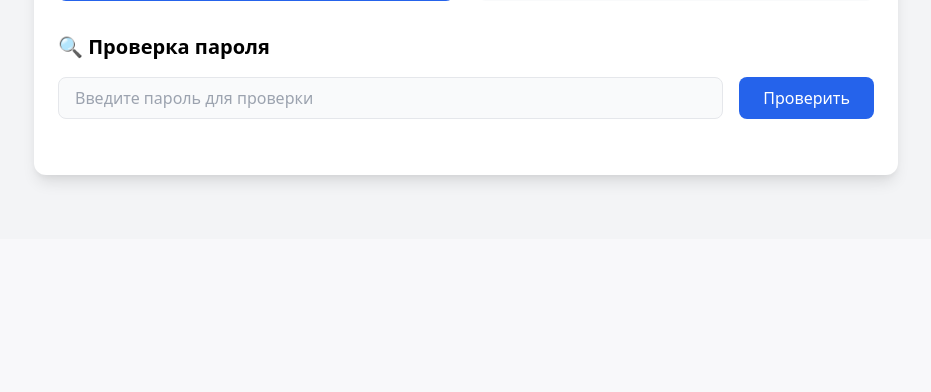
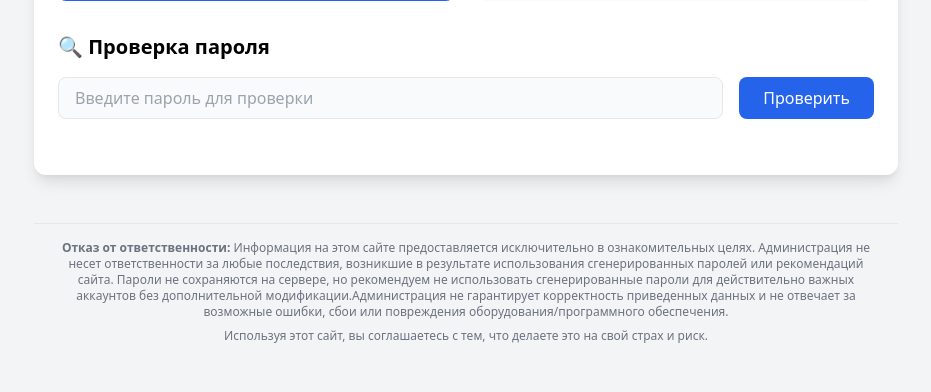
Before and after one commit to Gnfw/psw, a Flask app: page / in a window 1280 px wide. Shown: the part 923-1315 px from the top of the page, without its empty margins (174-1105 px from the left). Before the commit the page ends 1109 px from the top, so only its background shows below. Run offline with Flask 3, Linux system fonts and the light colour scheme.

Commit message:
Update index.html

```diff
--- a/templates/index.html
+++ b/templates/index.html
@@ -147,6 +147,18 @@
                 </div>
                 <div id="check-results" class="mt-4 space-y-2"></div>
             </section>
+        </div>
+
+ <div class="text-center text-xs text-gray-500 mt-12 p-4 border-t border-gray-200 dark:border-gray-700">
+            <p class="mb-2">
+                <strong>Отказ от ответственности:</strong> Информация на этом сайте предоставляется исключительно в ознакомительных целях.
+                Администрация не несет ответственности за любые последствия, возникшие в результате использования сгенерированных паролей
+                или рекомендаций сайта. Пароли не сохраняются на сервере, но рекомендуем не использовать сгенерированные пароли для
+                действительно важных аккаунтов без дополнительной модификации.Администрация не гарантирует корректность приведенных данных и не отвечает за возможные ошибки, сбои или повреждения оборудования/программного обеспечения.
+            </p>
+            <p>
+                Используя этот сайт, вы соглашаетесь с тем, что делаете это на свой страх и риск.
+            </p>
         </div>
     </div>
 
```
